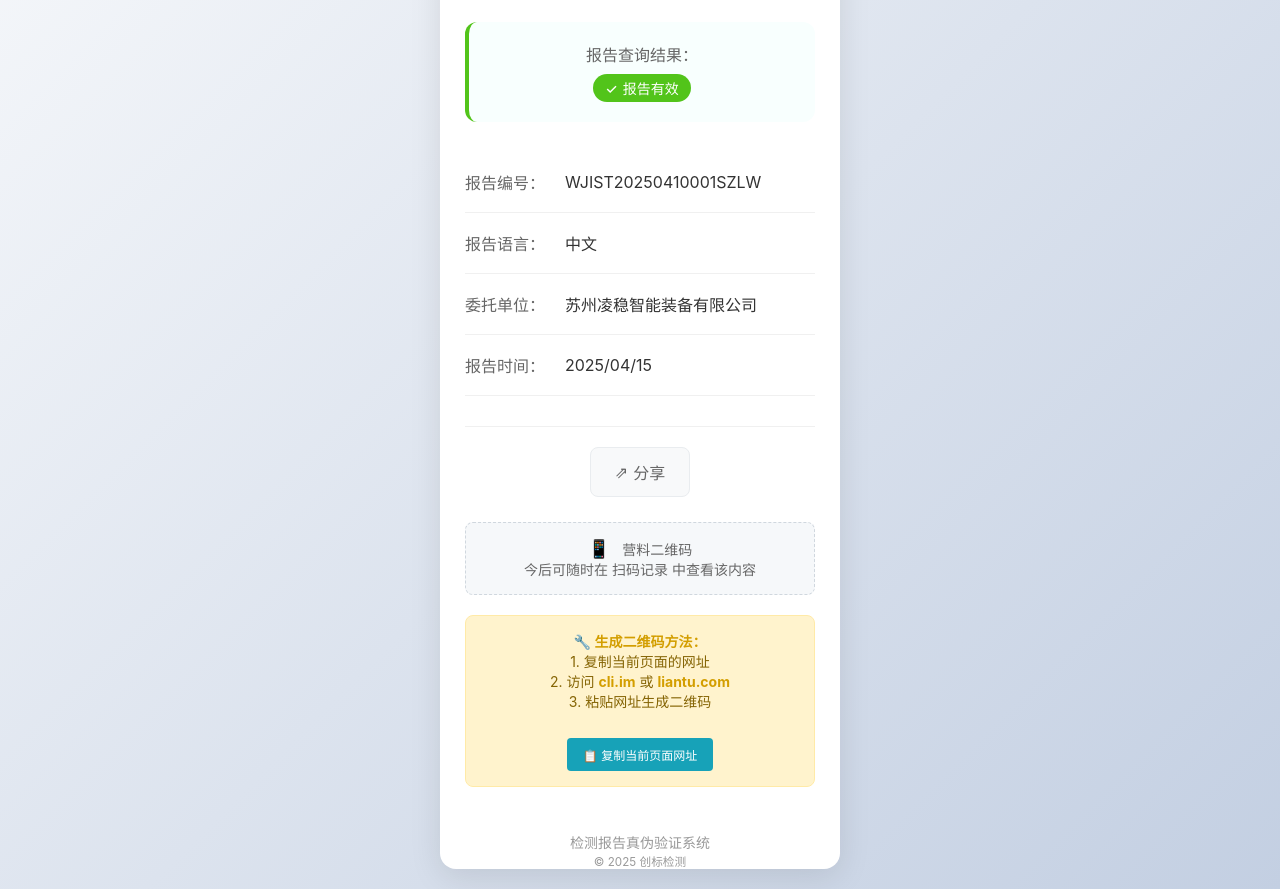
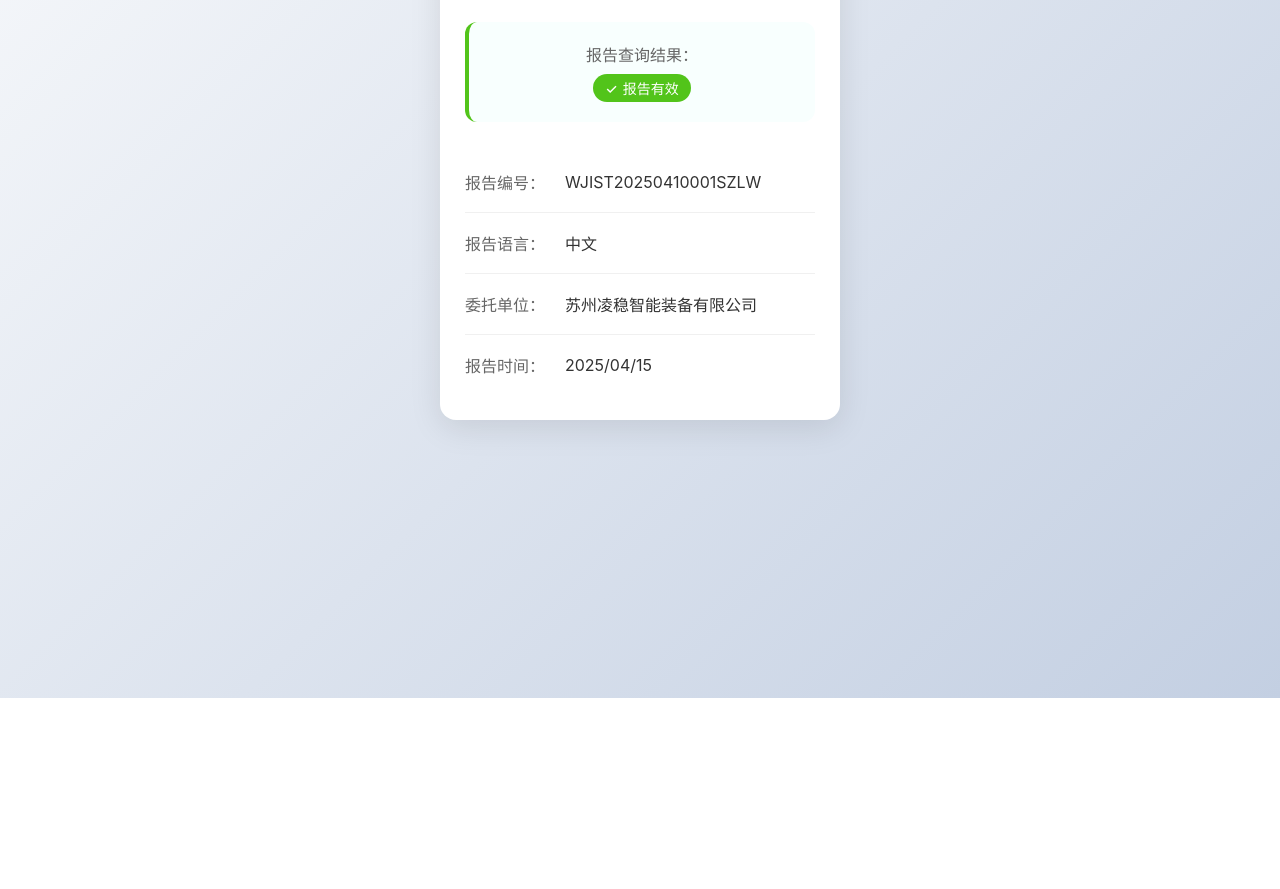
Before and after one commit to a1021506720/report-verification, a plain HTML site: page index.html in a window 1280 px wide. Shown: the part 102-991 px from the top of the page. After the commit the page ends 800 px from the top, so only its background shows below. Drawn offline with Linux system fonts and the light colour scheme.

Commit message:
Update: Remove share button and footer content

```diff
--- a/index.html
+++ b/index.html
@@ -87,57 +87,6 @@
             word-break: break-all;
         }
 
-        .share-section {
-            text-align: center;
-            margin-top: 30px;
-            padding-top: 20px;
-            border-top: 1px solid #f0f0f0;
-        }
-
-        .share-btn {
-            display: inline-flex;
-            align-items: center;
-            justify-content: center;
-            background: #f8f9fa;
-            color: #666;
-            text-decoration: none;
-            padding: 12px 24px;
-            border-radius: 8px;
-            font-size: 16px;
-            transition: all 0.3s ease;
-            border: 1px solid #e9ecef;
-            cursor: pointer;
-        }
-
-        .share-btn:hover {
-            background: #e9ecef;
-            color: #495057;
-        }
-
-        .qr-tip {
-            text-align: center;
-            margin-top: 25px;
-            padding: 15px;
-            background: #f6f8fa;
-            border-radius: 8px;
-            font-size: 14px;
-            color: #666;
-            border: 1px dashed #d0d7de;
-        }
-
-        .qr-icon {
-            color: #52c41a;
-            margin-right: 8px;
-            font-size: 18px;
-        }
-
-        .footer-text {
-            text-align: center;
-            margin-top: 20px;
-            font-size: 14px;
-            color: #999;
-        }
-
         .valid-indicator {
             display: inline-block;
             background: #52c41a;
@@ -151,43 +100,6 @@
         .icon-check::before {
             content: "✓";
             margin-right: 5px;
-        }
-
-        .icon-share::before {
-            content: "⇗";
-            margin-right: 5px;
-        }
-
-        /* 添加生成二维码的提示区域 */
-        .qr-guide {
-            background: #fff3cd;
-            border: 1px solid #ffeaa7;
-            border-radius: 8px;
-            padding: 15px;
-            margin-top: 20px;
-            font-size: 14px;
-            color: #856404;
-            text-align: center;
-        }
-
-        .qr-guide strong {
-            color: #d39e00;
-        }
-
-        .copy-url-btn {
-            background: #17a2b8;
-            color: white;
-            border: none;
-            padding: 8px 16px;
-            border-radius: 4px;
-            font-size: 12px;
-            cursor: pointer;
-            margin-top: 10px;
-            transition: all 0.3s ease;
-        }
-
-        .copy-url-btn:hover {
-            background: #138496;
         }
 
         @media (max-width: 480px) {
@@ -252,80 +164,10 @@
                 <div class="info-label">报告时间：</div>
                 <div class="info-value">2025/04/15</div>
             </div>
-
-            <div class="share-section">
-                <button class="share-btn icon-share" onclick="shareReport()">分享</button>
-            </div>
-
-            <div class="qr-tip">
-                <span class="qr-icon">📱</span>
-                营料二维码<br>
-                今后可随时在 扫码记录 中查看该内容
-            </div>
-
-            <div class="qr-guide">
-                <strong>🔧 生成二维码方法：</strong><br>
-                1. 复制当前页面的网址<br>
-                2. 访问 <strong>cli.im</strong> 或 <strong>liantu.com</strong><br>
-                3. 粘贴网址生成二维码
-                <br><br>
-                <button class="copy-url-btn" onclick="copyCurrentUrl()">📋 复制当前页面网址</button>
-            </div>
-        </div>
-
-        <div class="footer-text">
-            检测报告真伪验证系统<br>
-            <small>© 2025 创标检测</small>
         </div>
     </div>
 
     <script>
-        // 分享功能
-        function shareReport() {
-            if (navigator.share) {
-                navigator.share({
-                    title: '创标检测报告验证',
-                    text: '报告编号：WJIST20250410001SZLW - 报告有效',
-                    url: window.location.href
-                }).catch(console.error);
-            } else {
-                copyToClipboard(window.location.href);
-                alert('链接已复制到剪贴板');
-            }
-        }
-
-        // 复制当前页面URL
-        function copyCurrentUrl() {
-            const url = window.location.href;
-            copyToClipboard(url);
-
-            const btn = event.target;
-            const originalText = btn.textContent;
-            btn.textContent = '✅ 已复制！';
-            btn.style.background = '#28a745';
-
-            setTimeout(() => {
-                btn.textContent = originalText;
-                btn.style.background = '#17a2b8';
-            }, 2000);
-
-            alert('✅ 页面网址已复制！\n\n请前往二维码生成网站：\n• cli.im (草料二维码)\n• liantu.com (联图网)\n\n粘贴网址生成二维码');
-        }
-
-        // 复制到剪贴板
-        function copyToClipboard(text) {
-            if (navigator.clipboard) {
-                navigator.clipboard.writeText(text);
-            } else {
-                const textArea = document.createElement('textarea');
-                textArea.value = text;
-                document.body.appendChild(textArea);
-                textArea.select();
-                document.execCommand('copy');
-                document.body.removeChild(textArea);
-            }
-        }
-
         // 页面加载动画
         document.addEventListener('DOMContentLoaded', function() {
             const container = document.querySelector('.container');
@@ -338,22 +180,6 @@
                 container.style.transform = 'translateY(0)';
             }, 100);
         });
-
-        // 防止右键和长按
-        document.addEventListener('contextmenu', function(e) {
-            e.preventDefault();
-        });
-
-        // 添加点击反馈效果
-        document.querySelectorAll('.share-btn, .copy-url-btn').forEach(btn => {
-            btn.addEventListener('touchstart', function() {
-                this.style.transform = 'scale(0.95)';
-            });
-
-            btn.addEventListener('touchend', function() {
-                this.style.transform = 'scale(1)';
-            });
-        });
     </script>
 </body>
 </html>
```
